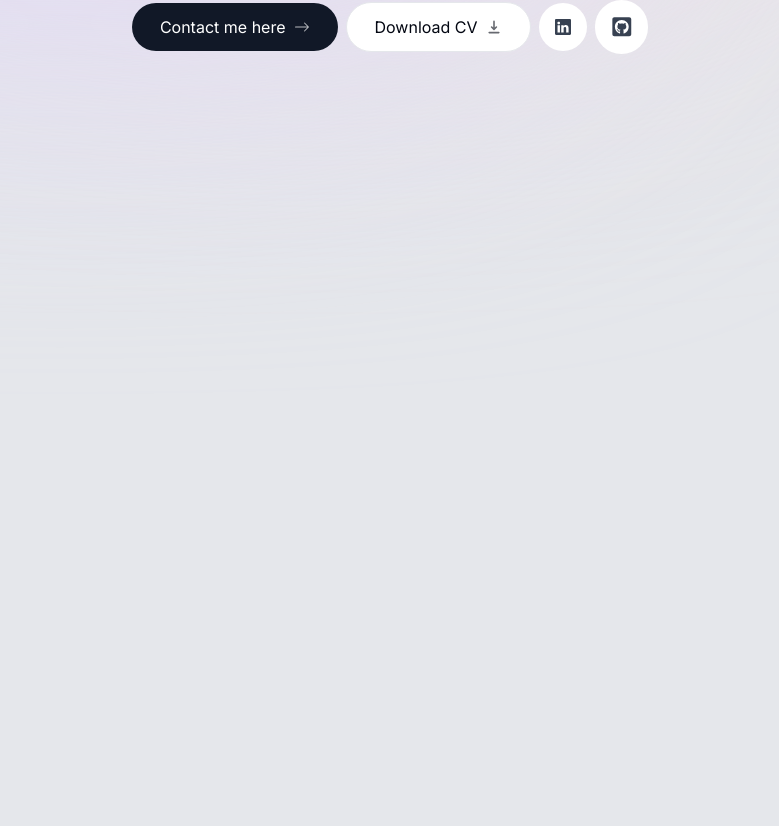
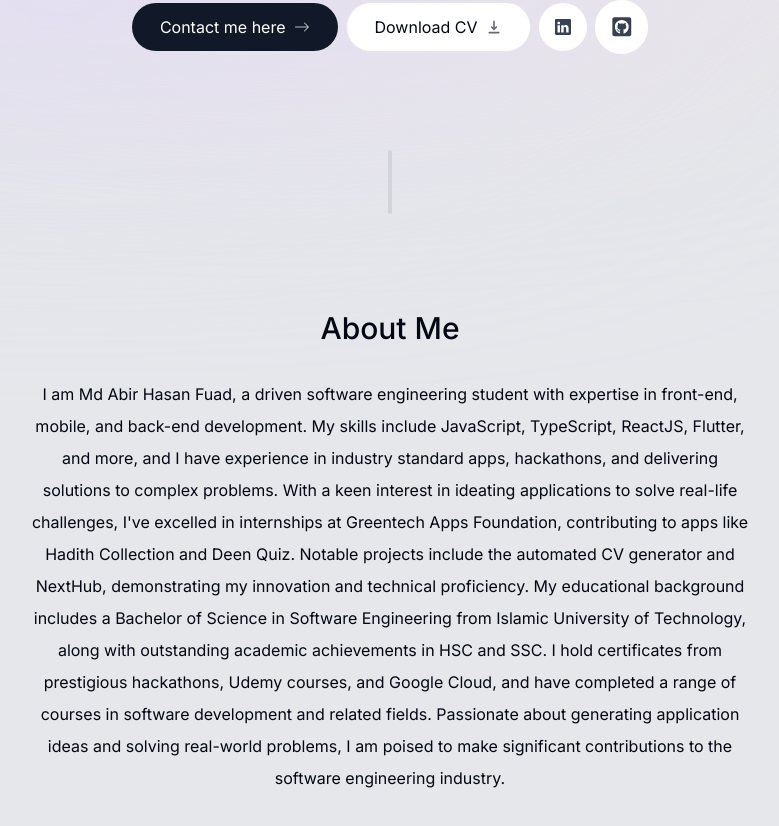
Before and after one commit to chlorineCtrl/Next-Portfolio, a Next.js app: page / in a window 1280 px wide. Shown: the part 512-1338 px from the top of the page, without its empty margins (250-1029 px from the left). Built offline with nearby package versions, Linux system fonts and the light colour scheme.

Commit message:
about,divider,heading components added

```diff
--- a/app/page.tsx
+++ b/app/page.tsx
@@ -1,11 +1,15 @@
+import SectionDivider from "@/components/section-divider";
 import Header from "@/components/header";
 import Intro from "@/components/intro";
 import Image from "next/image";
+import About from "@/components/about";
 
 export default function Home() {
   return (
     <main className="flex flex-col items-center px-4">
       <Intro />
+      <SectionDivider />
+      <About />
     </main>
   );
 }
--- /dev/null
+++ b/components/about.tsx
@@ -0,0 +1,37 @@
+"use client";
+
+import React from "react";
+import SectionHeading from "./section-heading";
+import { motion } from "framer-motion";
+
+export default function About() {
+  return (
+    <motion.section
+      className="mb-28 max-w-[45rem] text-center leading-8 sm:mb-40 scroll-mt-28"
+      initial={{ opacity: 0, y: 100 }}
+      animate={{ opacity: 1, y: 0 }}
+      transition={{ delay: 0.175 }}
+    >
+      <SectionHeading>About me</SectionHeading>
+      <p className="mb-3">
+        I am Md Abir Hasan Fuad, a driven software engineering student with
+        expertise in front-end, mobile, and back-end development. My skills
+        include JavaScript, TypeScript, ReactJS, Flutter, and more, and I have
+        experience in industry standard apps, hackathons, and delivering
+        solutions to complex problems. With a keen interest in ideating
+        applications to solve real-life challenges, I've excelled in internships
+        at Greentech Apps Foundation, contributing to apps like Hadith
+        Collection and Deen Quiz. Notable projects include the automated CV
+        generator and NextHub, demonstrating my innovation and technical
+        proficiency. My educational background includes a Bachelor of Science in
+        Software Engineering from Islamic University of Technology, along with
+        outstanding academic achievements in HSC and SSC. I hold certificates
+        from prestigious hackathons, Udemy courses, and Google Cloud, and have
+        completed a range of courses in software development and related fields.
+        Passionate about generating application ideas and solving real-world
+        problems, I am poised to make significant contributions to the software
+        engineering industry.
+      </p>
+    </motion.section>
+  );
+}
--- a/components/header.tsx
+++ b/components/header.tsx
@@ -9,7 +9,7 @@ export default function Header() {
   return (
     <div className="z-[999] relative">
       <motion.div
-        className="fixed top-0 left-1/2 h-[4.5rem] -translate-x-1/2 w-full rounded-none border border-white border-opacity-40 bg-white bg-opacity-70 shadow-lg shadow-black/[0.03] backdrop-blur-[0.5rem] sm:top-6 sm:h-[3.25rem] sm:w-[36rem] sm:rounded-full "
+        className="fixed top-0 left-1/2 h-[4.5rem] -translate-x-1/2 w-full rounded-none border border-white border-opacity-40 bg-white bg-opacity-80 shadow-lg shadow-black/[0.03] backdrop-blur-[0.5rem] sm:top-6 sm:h-[3.25rem] sm:w-[36rem] sm:rounded-full "
         initial={{ y: -100, x: "-50%", opacity: 0 }}
         animate={{ y: 0, x: "-50%", opacity: 1 }}
       ></motion.div>
--- a/components/intro.tsx
+++ b/components/intro.tsx
@@ -51,7 +51,7 @@ export default function Intro() {
       </div>
 
       {/* text motion */}
-      <motion.p
+      <motion.h1
         className="mb-10 px-4 mt-4 text-2xl font-medium !leading-[1.5] sm:text-4xl"
         initial={{ opacity: 0, y: 100 }}
         animate={{ opacity: 1, y: 0 }}
@@ -65,7 +65,7 @@ export default function Intro() {
           <span className="font-bold"> real life problem solving</span> and
           enjoy exploring <span className="font-bold">ideas for new apps.</span>
         </span>
-      </motion.p>
+      </motion.h1>
 
       <motion.div
         className="flex flex-col sm:flex-row items-center justify-center gap-2 px-4"
--- /dev/null
+++ b/components/section-divider.tsx
@@ -0,0 +1,15 @@
+"use client";
+
+import React from "react";
+import { motion } from "framer-motion";
+
+export default function SectionDivider() {
+  return (
+    <motion.div
+      className="bg-gray-300 my-24 h-16 w-1 rounded-full hidden sm:block"
+      initial={{ opacity: 0, y: 100 }}
+      animate={{ opacity: 1, y: 0 }}
+      transition={{ delay: 0.125 }}
+    ></motion.div>
+  );
+}
--- /dev/null
+++ b/components/section-heading.tsx
@@ -0,0 +1,13 @@
+import React from "react";
+
+type SectionHeadingProps = {
+  children: React.ReactNode;
+};
+
+export default function SectionHeading({ children }: SectionHeadingProps) {
+  return (
+    <h2 className="text-3xl font-medium capitalize mb-8 text-center">
+      {children}
+    </h2>
+  );
+}
```
